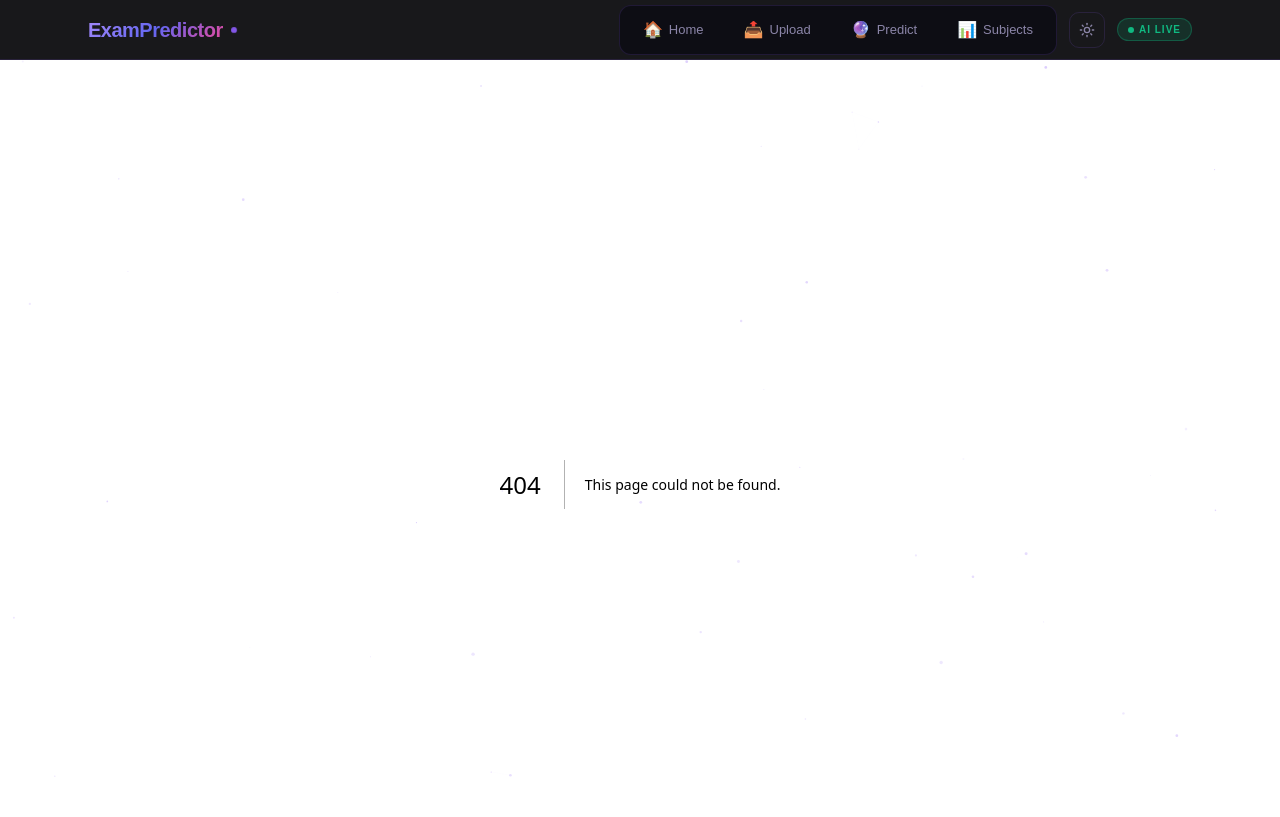
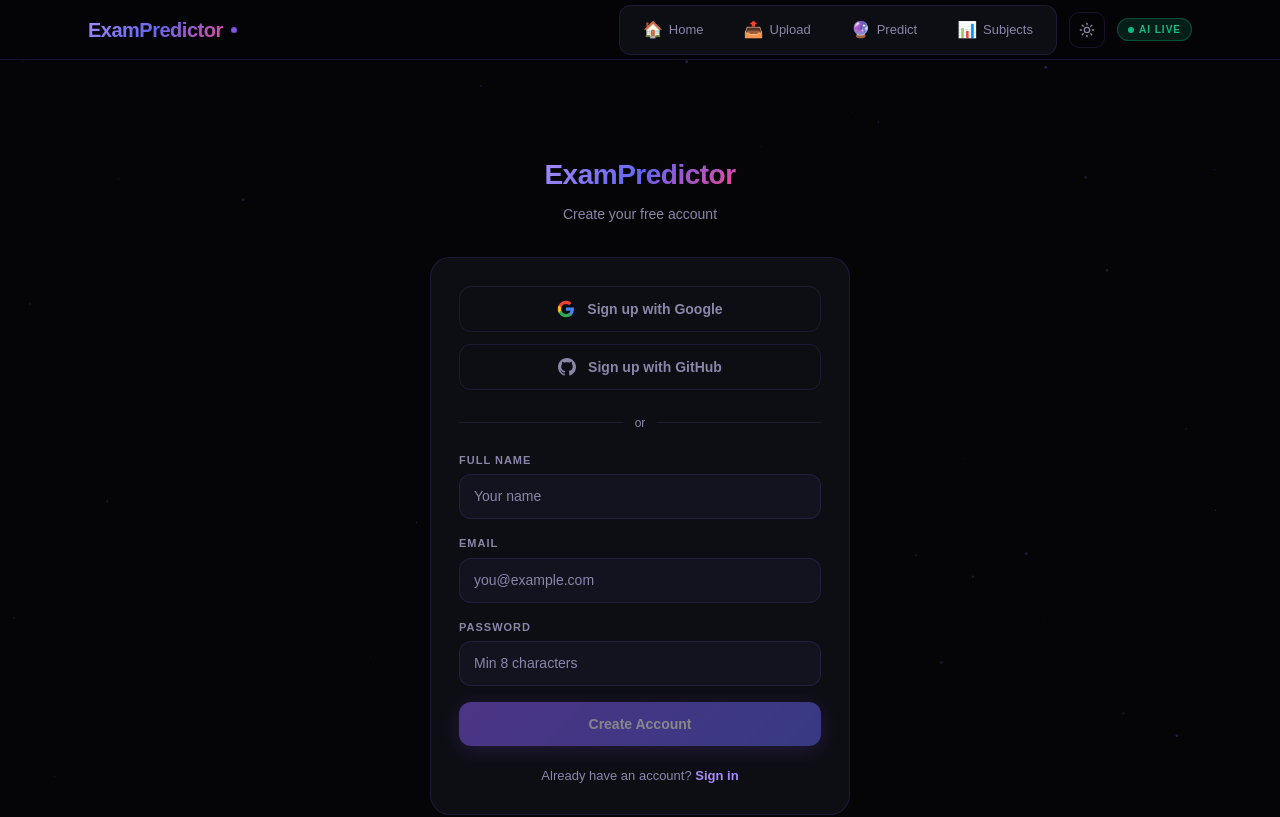
Before and after one commit to Rahat0764/ExamPredictor, a Next.js app in the folder frontend/: page /register in a window 1280 px wide. Before the commit this address had no page. Shown: the top 817 px of the page. Built offline with nearby package versions, Linux system fonts and the light colour scheme; no server answers.

Commit message:
Create frontend/app/register/page.tsx

```diff
--- /dev/null
+++ b/frontend/app/register/page.tsx
@@ -0,0 +1,115 @@
+"use client"
+import { useState } from "react"
+import Link from "next/link"
+import { toast } from "sonner"
+import { loginWithGoogle, loginWithGithub } from "@/lib/auth"
+
+const BACKEND = process.env.NEXT_PUBLIC_BACKEND_URL || ""
+
+export default function RegisterPage() {
+  const [name, setName] = useState("")
+  const [email, setEmail] = useState("")
+  const [password, setPassword] = useState("")
+  const [loading, setLoading] = useState(false)
+  const [done, setDone] = useState(false)
+
+  const handleRegister = async () => {
+    if (!name || !email || !password) return
+    if (password.length < 8) { toast.error("Password must be at least 8 characters"); return }
+    setLoading(true)
+    try {
+      const res = await fetch(`${BACKEND}/auth/register`, {
+        method: "POST",
+        headers: { "Content-Type": "application/json" },
+        body: JSON.stringify({ name, email, password }),
+      })
+      const data = await res.json()
+      if (data.error) { toast.error(data.error); return }
+      setDone(true)
+    } catch (e: any) {
+      toast.error(e.message)
+    } finally {
+      setLoading(false)
+    }
+  }
+
+  if (done) {
+    return (
+      <div className="min-h-screen flex items-center justify-center px-4">
+        <div className="glass-card text-center" style={{ maxWidth: 420, padding: 40 }}>
+          <div style={{ fontSize: 56, marginBottom: 16 }}>✉️</div>
+          <h2 style={{ fontSize: 22, fontWeight: 700, marginBottom: 8, color: "var(--text-primary)" }}>Check your email!</h2>
+          <p style={{ color: "var(--text-muted)", fontSize: 14, lineHeight: 1.6, marginBottom: 24 }}>
+            We sent a verification link to <strong style={{ color: "var(--violet-light)" }}>{email}</strong>. Click it to activate your account.
+          </p>
+          <Link href="/login" className="btn-primary-glow px-8 py-3 text-sm no-underline">
+            Back to Login
+          </Link>
+        </div>
+      </div>
+    )
+  }
+
+  return (
+    <div className="min-h-screen flex items-center justify-center px-4">
+      <div style={{ width: "100%", maxWidth: 420 }}>
+        <div className="text-center mb-8">
+          <Link href="/" className="gradient-text text-[28px] font-extrabold tracking-[-0.5px] no-underline">
+            ExamPredictor
+          </Link>
+          <p style={{ color: "var(--text-muted)", fontSize: 14, marginTop: 8 }}>Create your free account</p>
+        </div>
+
+        <div className="glass-card" style={{ padding: 28 }}>
+          <div className="flex flex-col gap-3 mb-6">
+            <button onClick={loginWithGoogle} className="btn-ghost-muted py-3 text-sm flex items-center justify-center gap-3 w-full">
+              <svg width="18" height="18" viewBox="0 0 24 24">
+                <path fill="#4285F4" d="M22.56 12.25c0-.78-.07-1.53-.2-2.25H12v4.26h5.92c-.26 1.37-1.04 2.53-2.21 3.31v2.77h3.57c2.08-1.92 3.28-4.74 3.28-8.09z"/>
+                <path fill="#34A853" d="M12 23c2.97 0 5.46-.98 7.28-2.66l-3.57-2.77c-.98.66-2.23 1.06-3.71 1.06-2.86 0-5.29-1.93-6.16-4.53H2.18v2.84C3.99 20.53 7.7 23 12 23z"/>
+                <path fill="#FBBC05" d="M5.84 14.09c-.22-.66-.35-1.36-.35-2.09s.13-1.43.35-2.09V7.07H2.18C1.43 8.55 1 10.22 1 12s.43 3.45 1.18 4.93l2.85-2.22.81-.62z"/>
+                <path fill="#EA4335" d="M12 5.38c1.62 0 3.06.56 4.21 1.64l3.15-3.15C17.45 2.09 14.97 1 12 1 7.7 1 3.99 3.47 2.18 7.07l3.66 2.84c.87-2.6 3.3-4.53 6.16-4.53z"/>
+              </svg>
+              Sign up with Google
+            </button>
+            <button onClick={loginWithGithub} className="btn-ghost-muted py-3 text-sm flex items-center justify-center gap-3 w-full">
+              <svg width="18" height="18" fill="currentColor" viewBox="0 0 24 24">
+                <path d="M12 0C5.37 0 0 5.37 0 12c0 5.3 3.438 9.8 8.205 11.385.6.113.82-.258.82-.577 0-.285-.01-1.04-.015-2.04-3.338.724-4.042-1.61-4.042-1.61-.546-1.387-1.333-1.756-1.333-1.756-1.089-.745.083-.73.083-.73 1.205.084 1.838 1.236 1.838 1.236 1.07 1.835 2.809 1.305 3.495.998.108-.776.417-1.305.76-1.605-2.665-.3-5.466-1.332-5.466-5.93 0-1.31.465-2.38 1.235-3.22-.135-.303-.54-1.523.105-3.176 0 0 1.005-.322 3.3 1.23.96-.267 1.98-.399 3-.405 1.02.006 2.04.138 3 .405 2.28-1.552 3.285-1.23 3.285-1.23.645 1.653.24 2.873.12 3.176.765.84 1.23 1.91 1.23 3.22 0 4.61-2.805 5.625-5.475 5.92.42.36.81 1.096.81 2.22 0 1.606-.015 2.896-.015 3.286 0 .315.21.69.825.57C20.565 21.795 24 17.295 24 12 24 5.37 18.63 0 12 0Z"/>
+              </svg>
+              Sign up with GitHub
+            </button>
+          </div>
+
+          <div className="flex items-center gap-3 mb-5">
+            <div style={{ flex: 1, height: 1, background: "var(--border-color)" }} />
+            <span style={{ fontSize: 12, color: "var(--text-muted)" }}>or</span>
+            <div style={{ flex: 1, height: 1, background: "var(--border-color)" }} />
+          </div>
+
+          <div className="flex flex-col gap-4">
+            <div className="flex flex-col gap-1.5">
+              <label style={{ fontSize: 11, fontWeight: 600, letterSpacing: 1, textTransform: "uppercase", color: "var(--text-muted)" }}>Full Name</label>
+              <input type="text" value={name} onChange={e => setName(e.target.value)} placeholder="Your name" className="form-input-styled" />
+            </div>
+            <div className="flex flex-col gap-1.5">
+              <label style={{ fontSize: 11, fontWeight: 600, letterSpacing: 1, textTransform: "uppercase", color: "var(--text-muted)" }}>Email</label>
+              <input type="email" value={email} onChange={e => setEmail(e.target.value)} placeholder="you@example.com" className="form-input-styled" />
+            </div>
+            <div className="flex flex-col gap-1.5">
+              <label style={{ fontSize: 11, fontWeight: 600, letterSpacing: 1, textTransform: "uppercase", color: "var(--text-muted)" }}>Password</label>
+              <input type="password" value={password} onChange={e => setPassword(e.target.value)} placeholder="Min 8 characters" className="form-input-styled" onKeyDown={e => e.key === "Enter" && handleRegister()} />
+            </div>
+
+            <button onClick={handleRegister} disabled={loading || !name || !email || !password} className="btn-primary-glow w-full py-3 text-sm">
+              {loading ? <><span className="inline-block animate-spin">⟳</span> Creating account...</> : "Create Account"}
+            </button>
+          </div>
+
+          <p style={{ textAlign: "center", marginTop: 20, fontSize: 13, color: "var(--text-muted)" }}>
+            Already have an account?{" "}
+            <Link href="/login" style={{ color: "var(--violet-light)", fontWeight: 600, textDecoration: "none" }}>Sign in</Link>
+          </p>
+        </div>
+      </div>
+    </div>
+  )
+}
```
